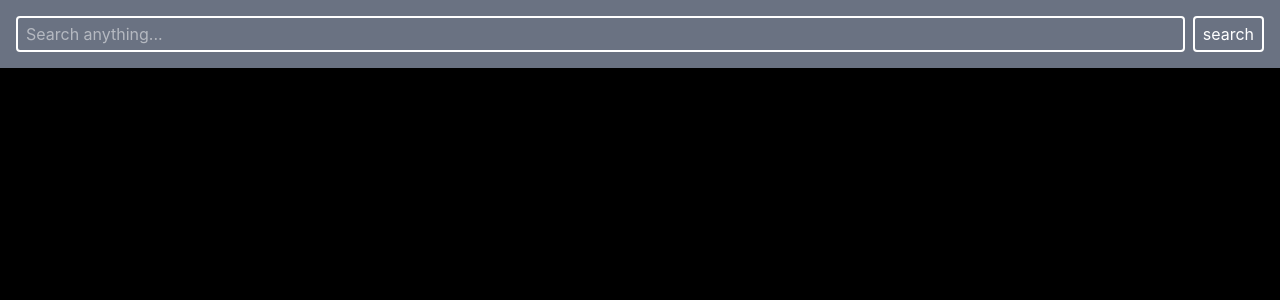
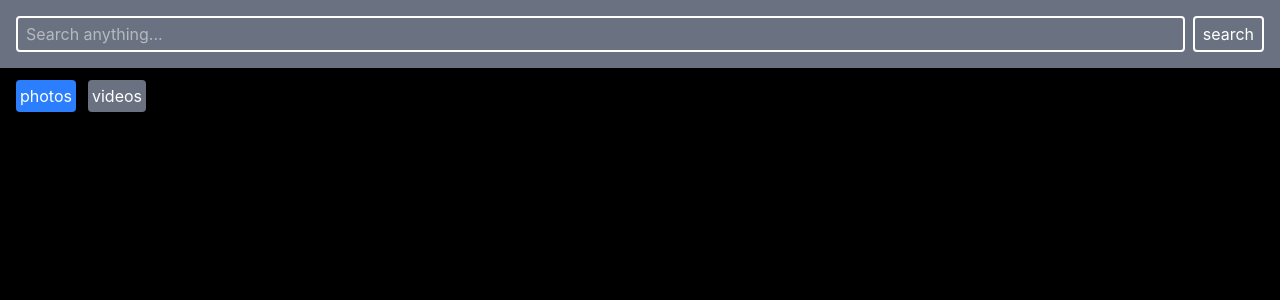
Before and after one commit to DipanshuTeotia/ReduxToolkit, a React (Vite) app in the folder redux-project/: page / in a window 1280 px wide. Shown: the top 300 px of the page. Built offline with nearby package versions, Linux system fonts and the light colour scheme.

Commit message:
tab done

```diff
--- a/redux-project/src/App.jsx
+++ b/redux-project/src/App.jsx
@@ -1,11 +1,13 @@
 import React from 'react'
 import { fetchPhotos, fetchVideo } from './api/mediaapi'
 import SearchBar from './components/SearchBar'
+import Tabs from './components/Tabs'
 
 const App = () => {
   return (
     <div className='h-screen w-full bg-black text-white'>
       <SearchBar/>
+      <Tabs/>
     </div>
   )
 }
--- a/redux-project/src/components/Tabs.jsx
+++ b/redux-project/src/components/Tabs.jsx
@@ -0,0 +1,23 @@
+import React from 'react'
+import { useDispatch, useSelector } from 'react-redux';
+import { setActiveTab } from '../redux/features/searchSlice';
+
+const Tabs = () => {
+    const tabs=['photos','videos'];
+    const dispatch=useDispatch();
+    const activeTab = useSelector((state) => state.search.activeTab);
+  return (
+    <div className='flex gap-3 mt-3 px-4'>
+        {tabs.map((ele,idx)=>{
+            return <button
+            onClick={()=>{
+                dispatch(setActiveTab(ele))
+            }}
+            className={`${activeTab==ele ? 'bg-blue-500' : 'bg-gray-500'} p-1 rounded active:scale-95 transition`} key={idx}
+            >{ele}</button>
+        })}
+    </div>
+  )
+}
+
+export default Tabs
```
